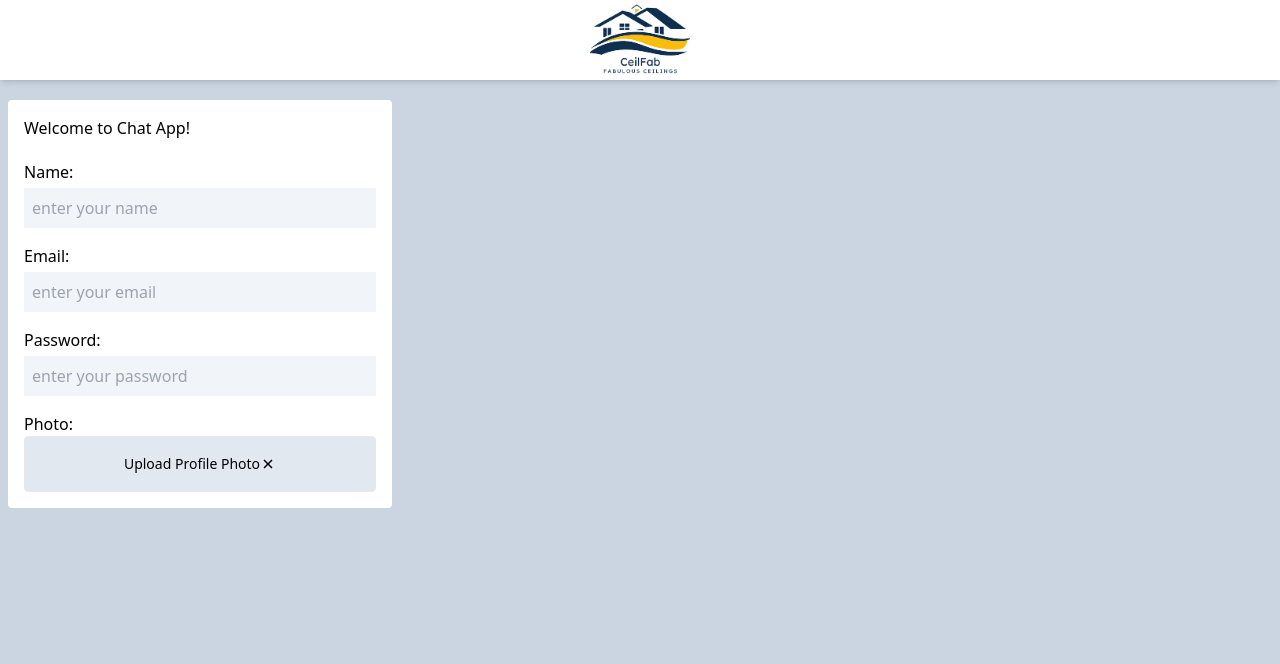
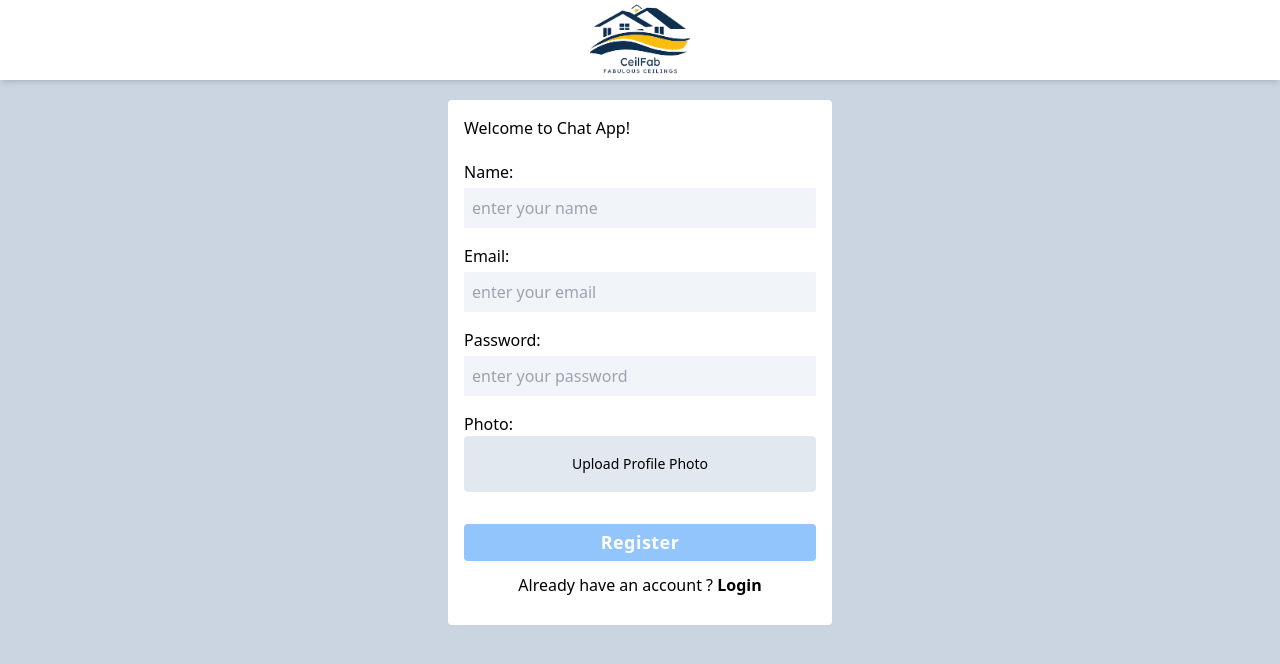
Before and after one commit to alishasedai/Js-Learning-, a React (Create React App) app in the folder chatApp/client/: page /register in a window 1280 px wide. Shown: the top 664 px of the page. Built offline with nearby package versions, Linux system fonts and the light colour scheme.

Commit message:
register form designed

```diff
--- a/chatApp/client/package.json
+++ b/chatApp/client/package.json
@@ -9,6 +9,7 @@
     "@testing-library/user-event": "^13.5.0",
     "react": "^19.2.4",
     "react-dom": "^19.2.4",
+    "react-icons": "^5.6.0",
     "react-router": "^7.13.1",
     "react-scripts": "5.0.1",
     "web-vitals": "^2.1.4"
--- a/chatApp/client/src/pages/RegisterPage.js
+++ b/chatApp/client/src/pages/RegisterPage.js
@@ -1,5 +1,6 @@
 import React, {useState} from 'react'
 import { IoCloseSharp } from "react-icons/io5";
+import { Link } from "react-router";
 
 
 const RegisterPage = () => {
@@ -25,12 +26,22 @@
 
     setUploadPhoto(file)
   }
-  console.log('Upload Photo',uploadPhoto)
+  const handleClearUploadPhoto = (e) => {
+    e.stopPropagation();
+    e.preventDefault();
+    setUploadPhoto(null)
+
+  }
+    const handleSubmit =(e) => {
+      e.preventDefault();
+      e.stopPropagation()
+    }
+
   return (
     <div className="mt-5">
-      <div className="bg-white w-full max-w-sm mx-2 rounded overflow-hidden p-4">
+      <div className="bg-white w-full max-w-sm mx-2 rounded overflow-hidden p-4 mx-auto">
         <h3>Welcome to Chat App!</h3>
-        <form className="grid gap-4 mt-5">
+        <form className="grid gap-4 mt-5" onSubmit={handleSubmit}>
           <div className="flex flex-col gap-1">
             <label htmlFor="name">Name:</label>
             <input
@@ -74,11 +85,19 @@
             <label htmlFor="profile_pic">
               Photo:
               <div className="h-14 bg-slate-200 flex justify-center items-center border hover:border-blue-300 rounded">
-                <p className='text-sm'>
-                  {
-                    uploadPhoto.name ? uploadPhoto?.name : "Upload Profile Photo"
-                  }</p>
-                  <button><IoCloseSharp/></button>
+                <p className="text-sm">
+                  {uploadPhoto?.name
+                    ? uploadPhoto?.name
+                    : "Upload Profile Photo"}
+                </p>
+               { uploadPhoto?.name && (
+                <button
+                  className="text-lg ml-2 hover:text-red-500"
+                  onClick={handleClearUploadPhoto}
+                >
+                  <IoCloseSharp />
+                </button>
+                )}
               </div>
             </label>
             <input
@@ -87,10 +106,13 @@
               id="profile_pic"
               onChange={handleUploadPhoto}
               className="bg-slate-100 px-2 py-1 focus:outline-blue-300 h-10 hidden cursor-pointer"
-
             />
           </div>
+          <button className='bg-blue-300 text-lg px-4 py-1 hover:bg-blue-400 rounded mt-4 font-bold text-white leading-relaxed tracking-wide'>
+            Register
+          </button>
         </form>
+        <p className='my-3 text-center' >Already have an account ? <Link to={"/email"} className='hover:text-blue-400  font-semibold'>Login</Link></p>
       </div>
     </div>
   );
```
Also changed, not shown: chatApp/client/src/img/download.jpeg (deleted), 1 other file (tests, documents, lock files or other folders).
